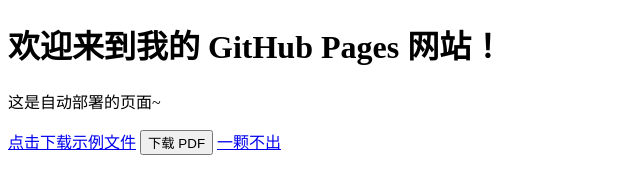
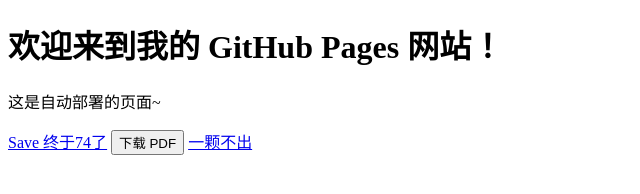
Before and after one commit to xuechangpeng/xuechangpeng.github.io, a plain HTML site: page index.html in a window 1280 px wide. Shown: the whole page, without its empty margins (0-640 px from the left). Drawn offline with Linux system fonts and the light colour scheme.

Commit message:
Update index.html

```diff
--- a/index.html
+++ b/index.html
@@ -10,7 +10,7 @@
 </html>
 
 <!-- 普通文本链接 -->
-<a href="/downloads/Save 没一条项链.rar" download>点击下载示例文件</a>
+<a href="/downloads/Save Save 终于74了.zip" download>Save 终于74了</a>
 
 <!-- 按钮样式链接 -->
 <button onclick="window.open('/downloads/Save 没一条项链.rar')">下载 PDF</button>
```
